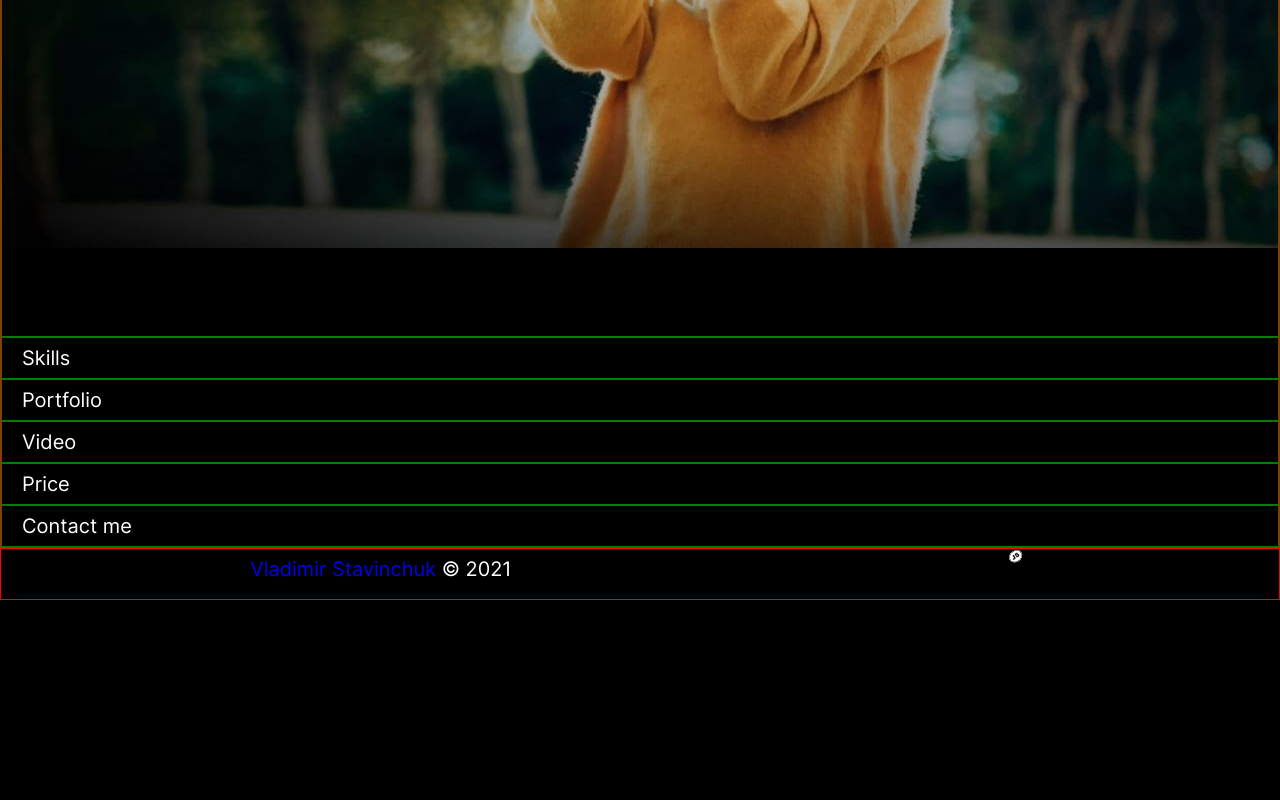
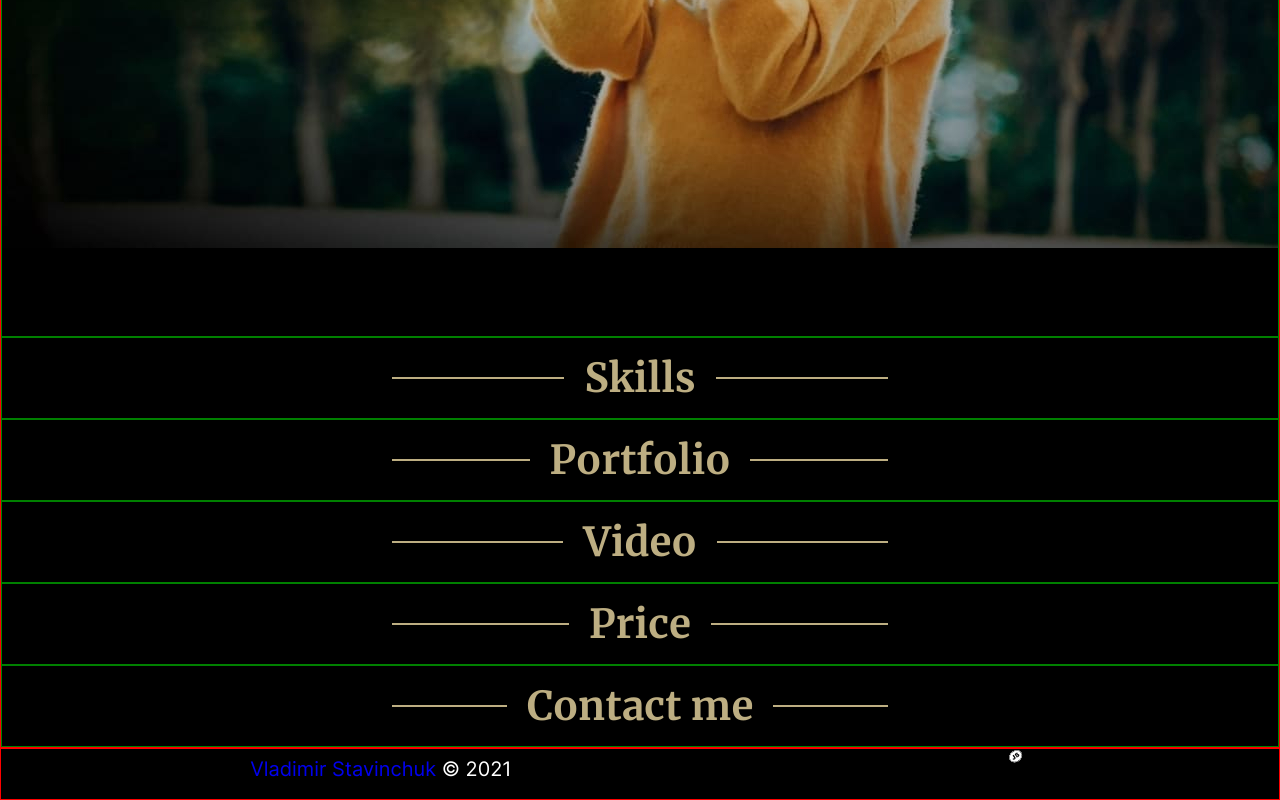
Before and after one commit to VladimirStavinchuk/rs-cool--portfolio, a plain HTML site: page portfolio/index.html in a window 1280 px wide. Shown: the part 664-1464 px from the top of the page. Before the commit the page ends 1264 px from the top, so only its background shows below. Drawn offline with Linux system fonts and the light colour scheme.

Commit message:
feat: add styles to the section header

```diff
--- a/portfolio/css/style.css
+++ b/portfolio/css/style.css
@@ -181,6 +181,35 @@ body {
   color: #ffffff;
 }
 
+.section-title {
+  display: flex;
+  flex-direction: row;
+  font-family: "Merriweather", serif;
+  font-size: 40px;
+  font-weight: 700;
+  line-height: 80px;
+  text-align: center;
+  color: #bdae82;
+}
+
+.section-title::after {
+  content: "";
+  flex: 1 1;
+  border-bottom: 2px solid #bdae82;
+  margin: auto;
+  margin-right: 370px;
+  margin-left: 20px;
+}
+
+.section-title::before {
+  content: "";
+  flex: 1 1;
+  border-bottom: 2px solid #bdae82;
+  margin: auto;
+  margin-right: 20px;
+  margin-left: 370px;
+}
+
 .btn {
   width: 220px;
   height: 55px;
--- a/portfolio/index.html
+++ b/portfolio/index.html
@@ -58,34 +58,41 @@
 
     <section class="skills" id="id-skills">
       <div class="container">
+        <!-- <div class="section-title__wrap"> -->
         <h2 class="section-title">Skills</h2>
+        <!-- </div> -->
       </div>
     </section>
 
     <section class="portfolio" id="id-portfolio">
       <div class="container">
+        <!-- <div class="section-title__wrap"> -->
         <h2 class="section-title">Portfolio</h2>
-
+        <!-- </div> -->
       </div>
     </section>
 
     <section class="video" id="id-video">
       <div class="container">
-        <h2 class="section-title">Video</h2>
-
+        <div class="section-title__wrap">
+          <h2 class="section-title">Video</h2>
+        </div>
       </div>
     </section>
 
     <section class="price" id="id-price">
       <div class="container">
-        <h2 class="section-title">Price</h2>
-
+        <div class="section-title__wrap">
+          <h2 class="section-title">Price</h2>
+        </div>
       </div>
     </section>
+
     <section class="contacts" id="id-contacts">
       <div class="container">
-        <h2 class="section-title">Contact me</h2>
-
+        <div class="section-title__wrap">
+          <h2 class="section-title">Contact me</h2>
+        </div>
       </div>
     </section>
   </main>
```
